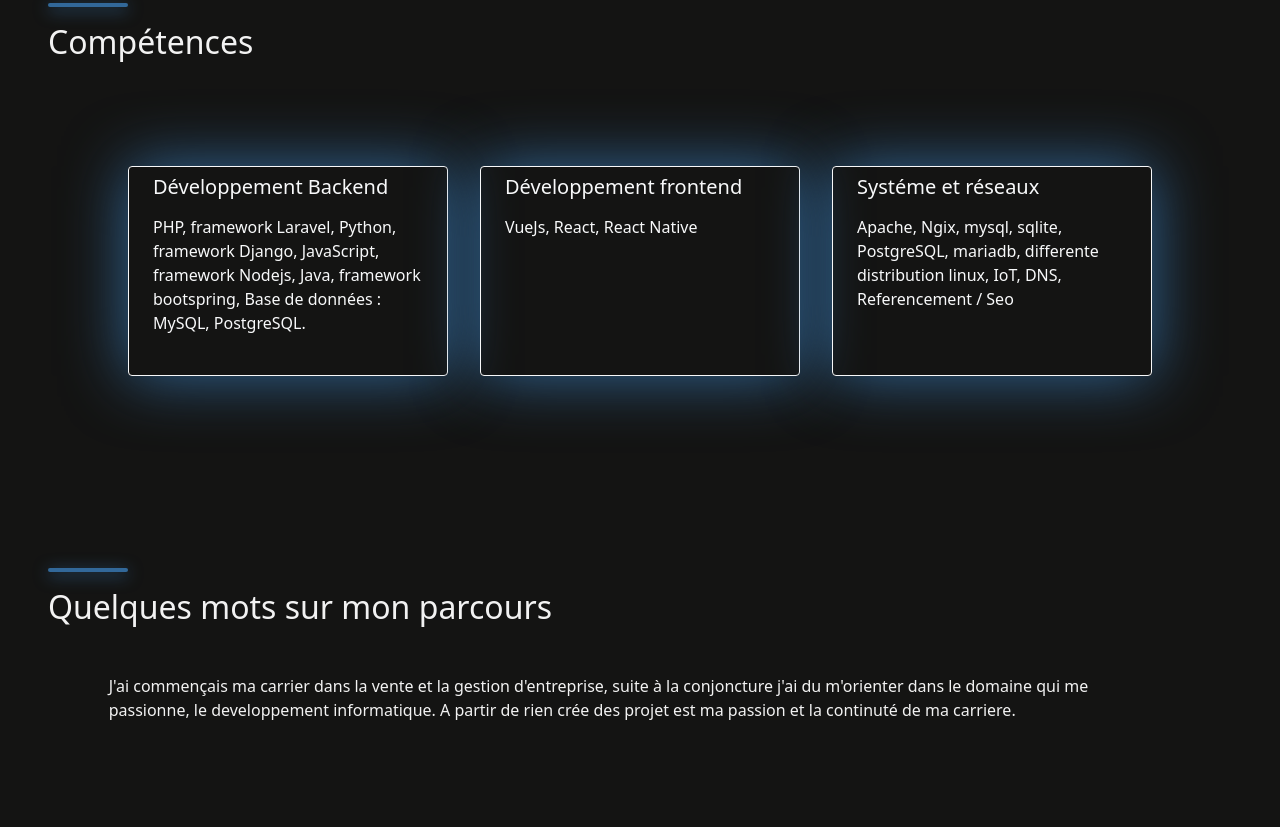
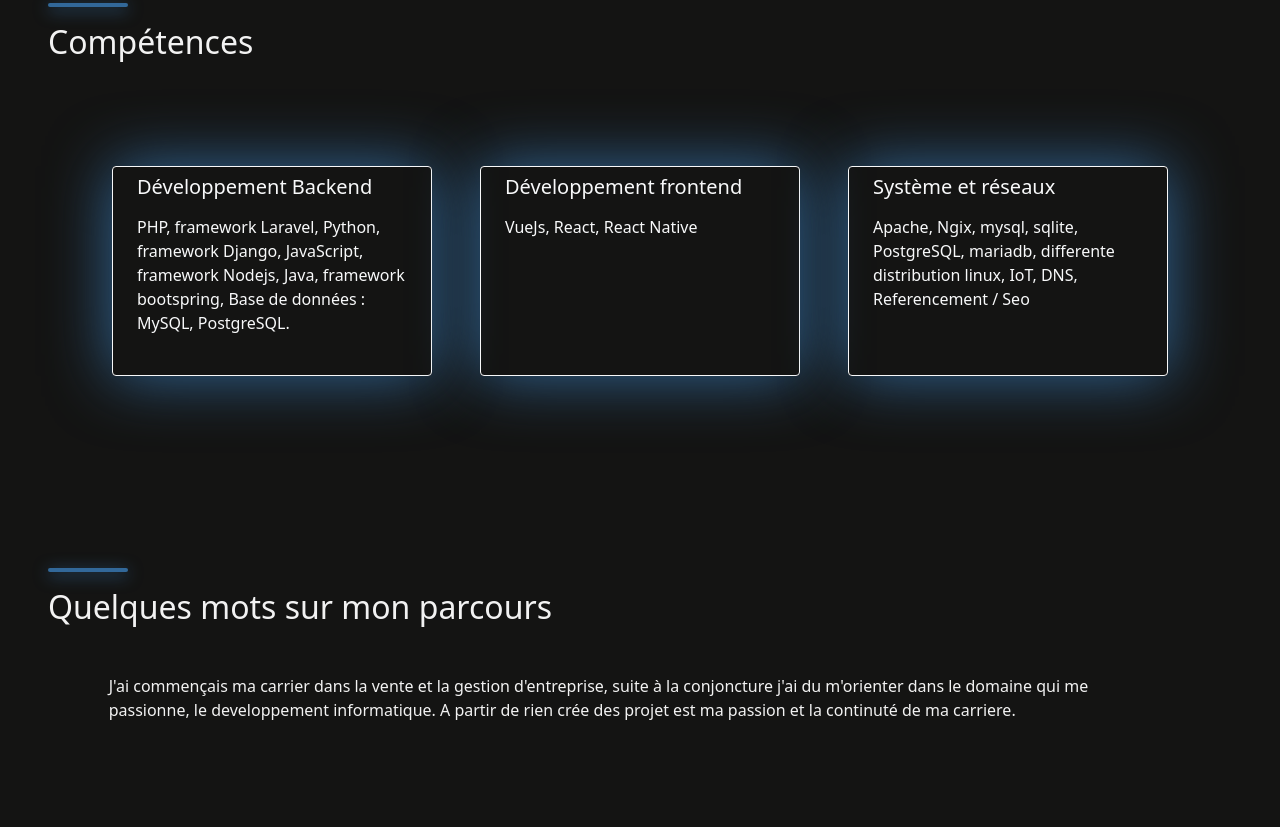
Before and after one commit to Anthony-Perriolat/cvPersonnel, a plain HTML site: page index.html in a window 1280 px wide. Shown: the part 933-1760 px from the top of the page. Drawn offline with nearby package versions, Linux system fonts and the light colour scheme.

Commit message:
change all design

```diff
--- a/css/style.css
+++ b/css/style.css
@@ -4,20 +4,20 @@
     margin: 0;
     color: #f2f2f2;
 }
+body{
+    overflow-x: hidden;
+}
 header{
     height: 8rem;
 }
-.logoHeader{
-    background-image: url("../img/logoHeader.png");
-    background-size: cover;
-}
+
 .barre-flou:before {
     display: block;
     content: '';
     width: 5rem;
     height: .25rem;
     background-color: #326899;
-    border-radius: 1rem;
+    border-radius: 0.5rem;
     margin-bottom: 1rem;
     box-shadow: 0 .2rem 1rem #326899;
     animation: border-title-top-animation 4s;
--- a/index.html
+++ b/index.html
@@ -55,16 +55,16 @@
         <div class="separateur1"></div>
         <div class="d-flex flex-md-row flex-column">
             <div class="col"></div>
-            <div class="col-11 col-md-3 p-4 pt-2 mx-md-3 border border-1 rounded border-light back-blur text-light">
+            <div class="col-10 col-md-3 p-4 pt-2 mx-md-4 border border-1 rounded border-light back-blur text-light">
                 <h1 class="blockquote">Développement Backend</h1>
                 <p>PHP, framework Laravel, Python, framework Django, JavaScript, framework Nodejs, Java, framework bootspring,  Base de données : MySQL, PostgreSQL.</p>
             </div>
-            <div class="col-11 col-md-3 p-4 pt-2 mx-md-3 border border-1 rounded border-light back-blur text-light">
+            <div class="col-10 col-md-3 p-4 pt-2 mx-md-4 border border-1 rounded border-light back-blur text-light">
                 <h1 class="blockquote">Développement frontend</h1>
                 <p>VueJs, React, React Native</p>
             </div>
-            <div class="col-11 col-md-3 p-4 pt-2 mx-md-3 border border-1 rounded border-light back-blur text-light">
-                <h1 class="blockquote">Systéme et réseaux</h1>
+            <div class="col-10 col-md-3 p-4 pt-2 mx-md-4 border border-1 rounded border-light back-blur text-light">
+                <h1 class="blockquote">Système et réseaux</h1>
                 <p>Apache, Ngix, mysql, sqlite, PostgreSQL, mariadb, differente distribution linux, IoT, DNS, Referencement / Seo</p>
             </div>
             <div class="col"></div>
```
